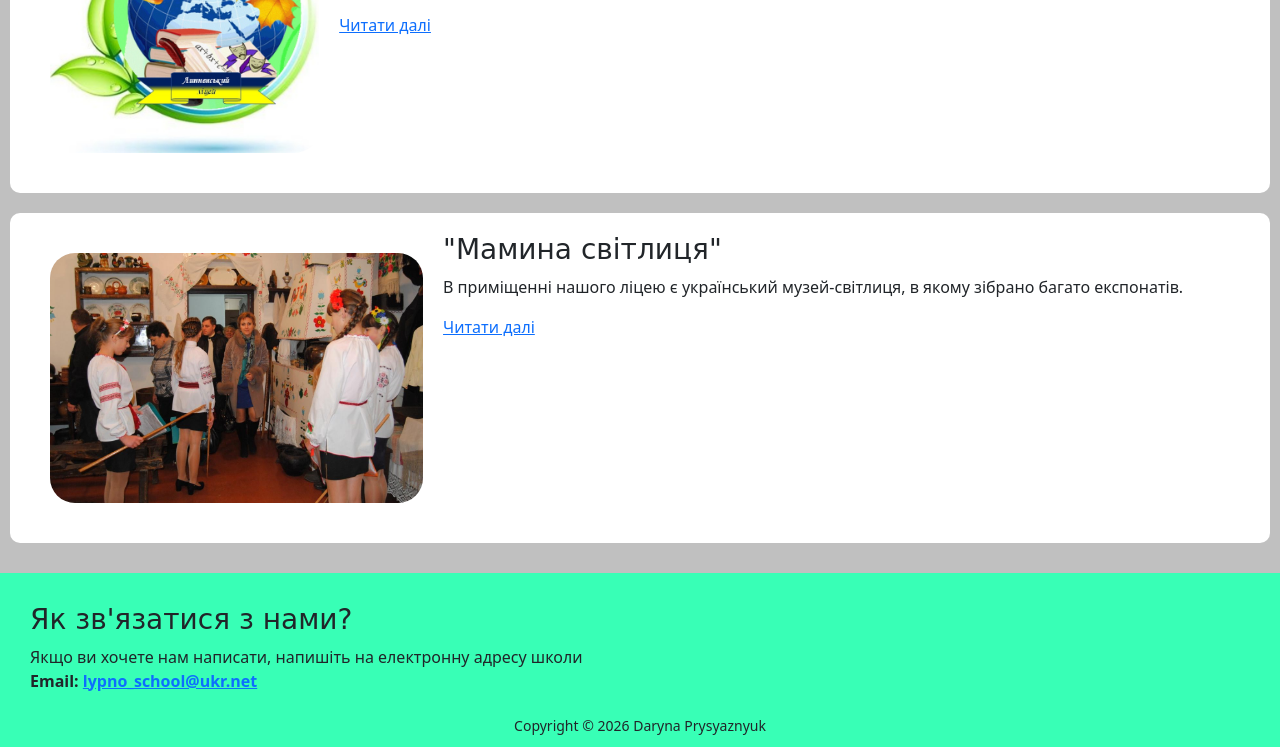
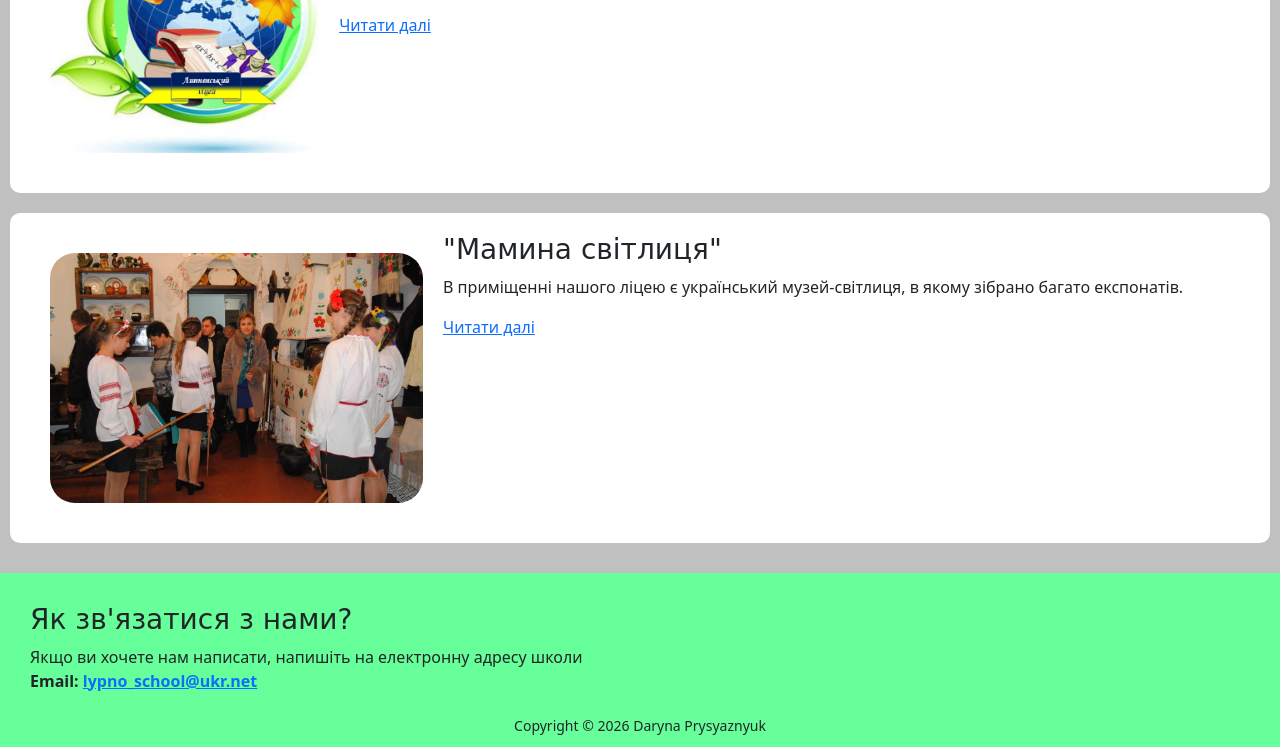
Before and after one commit to InnaDubyna/lypnoschool, a plain HTML site: page index.html in a window 1280 px wide. Shown: the part 1277-2024 px from the top of the page. Drawn offline with nearby package versions, Linux system fonts and the light colour scheme; a web font is replaced by a local one.

Commit message:
style.css

```diff
--- a/style.css
+++ b/style.css
@@ -1,7 +1,7 @@
 
 @import url('https://fonts.googleapis.com/css2?family=Sigmar&display=swap');
 header, footer {
-  background-color: #38ffb6;
+  background-color: #66FF99;
   padding: 10px;
 }
 
```
